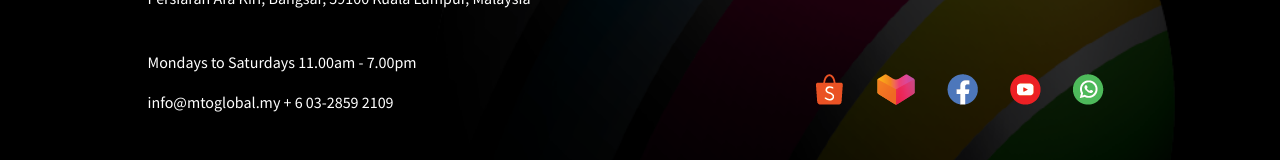
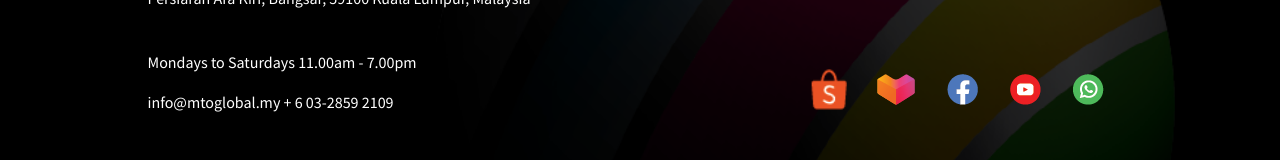
Before and after one commit to JAhimaz/MTO-Global-Website, a React (Create React App) app: page / in a window 1280 px wide. In both pictures the pointer is over the picture 830 px from the left and 717 px from the top of the page. Shown: the part 628-788 px from the top of the page. Built offline with nearby package versions, Linux system fonts and the light colour scheme.

Commit message:
footer icon enlarge when hover

```diff
--- a/src/css/Footer.css
+++ b/src/css/Footer.css
@@ -45,6 +45,10 @@
 
 .icon-img{
     padding-left: 30px;
+}
+
+.icon-img:hover{
+    transform: scale(1.3) !important;
 }
 
 .btn-img{
--- a/src/routes/Footer.tsx
+++ b/src/routes/Footer.tsx
@@ -26,7 +26,7 @@ export const Footer = () => {
                 </Col>
                 <Col sm={12} lg={6}>
                     <div className="icon">
-                        <a href="#"><img src={SHOPEE} alt="shopee"/></a>
+                        <a href="#"><img src={SHOPEE} alt="shopee" className="icon-img" style={{padding: "0px"}} /></a>
                         <a href="#"><img src={LAZADA} alt="lazada" className="icon-img"/></a>
                         <a href="#"><img src={FB} alt="Facebook" className="icon-img"/></a>
                         <a href="#"><img src={YOUTUBE} alt="Youtube" className="icon-img"/></a>
```
